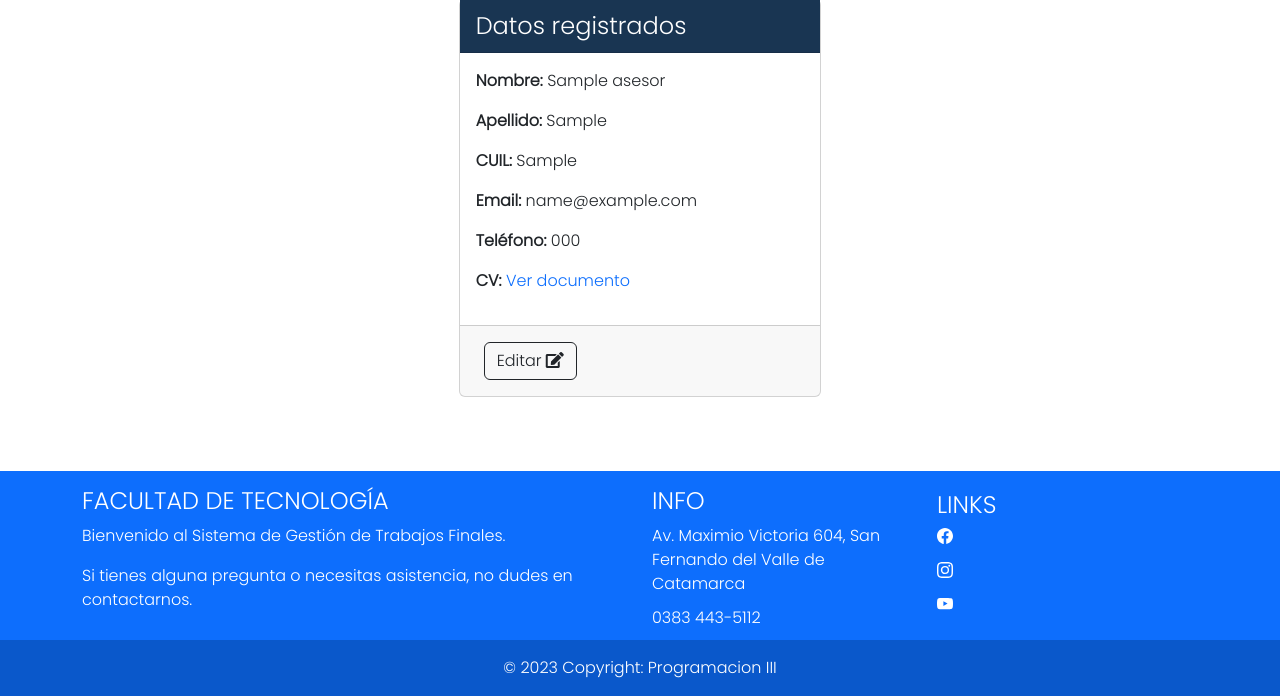
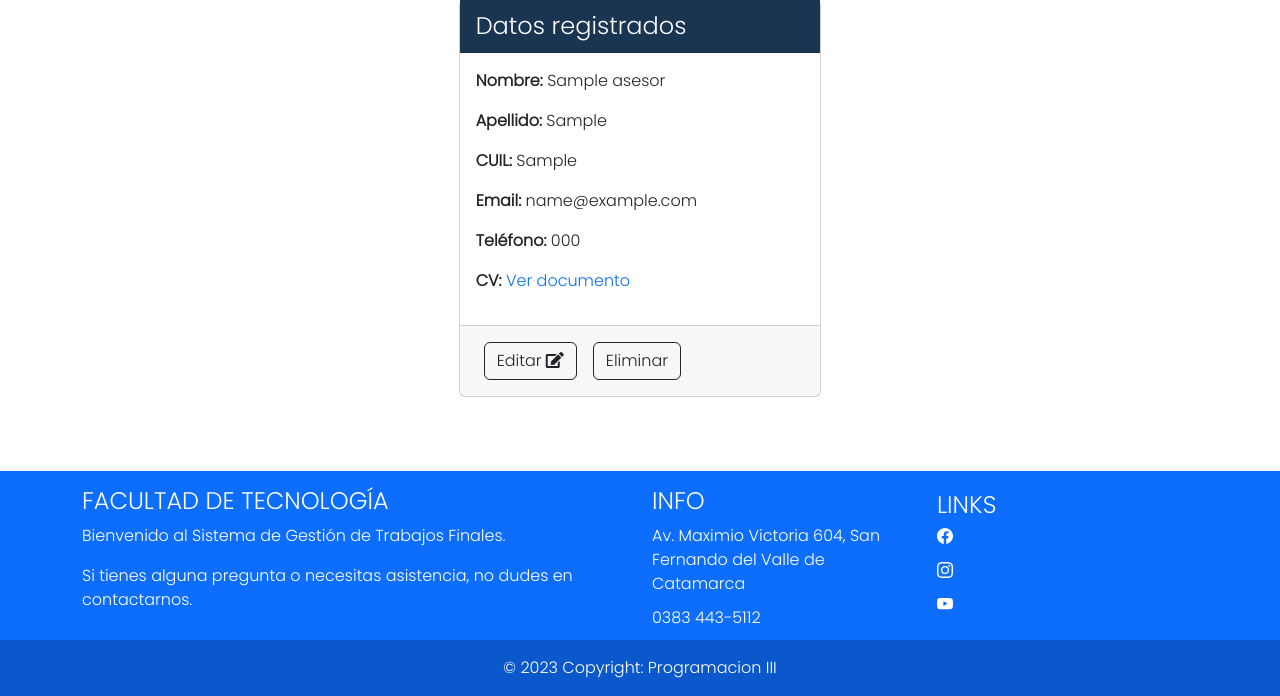
Before and after one commit to VicRamD/lab-prog-3, a Django app: page /personas/asesores/1/ in a window 1280 px wide. Shown: the part 153-849 px from the top of the page. Run offline with Django 5.2, Linux system fonts and the light colour scheme; tables that the repository leaves empty hold one stand-in row (values such as "Sample post").

Commit message:
Agrego delete de personas

```diff
--- a/persona/models.py
+++ b/persona/models.py
@@ -37,6 +37,9 @@ class Estudiante(Persona):
 class Asesor(Persona):
     cv = models.FileField(upload_to='uploads/')
 
+    def devolverCV(self):
+        return self.cv
+
 class AsesorProyecto(models.Model):
     proyecto = models.ForeignKey(Proyecto, on_delete=models.PROTECT, related_name="asesor_proyecto")
     asesor = models.ForeignKey(Asesor, on_delete=models.PROTECT, related_name="asesor")
--- a/persona/templates/detalle_persona.html
+++ b/persona/templates/detalle_persona.html
@@ -46,14 +46,30 @@
                   {% endif %}
 
                 </div>
-                <div class="card-footer">
+                <div class="card-footer cont-flex">
                     {% if tipo_persona == "estudiante" %}
                         <a class="btn btn-outline-dark m-2" href="{% url 'persona:editar_estudiante' persona.id %}">Editar <i class="fas fa-edit"></i></a>
+                        <form action="{% url 'persona:delete_estudiante' %}" method="POST">
+                            {% csrf_token %}
+                            <input type="hidden" name="id_persona" value="{{ persona.id }}">
+                            <input type="submit" class="btn btn-outline-dark m-2" value="Eliminar" onclick="return confirm('¿Está seguro que desea eliminar el registro?');">
+                        </form>
                     {% elif tipo_persona == "docente" %}
                         <a class="btn btn-outline-dark m-2" href="{% url 'persona:editar_docente' persona.id %}">Editar <i class="fas fa-edit"></i></a>
+                        <form action="{% url 'persona:delete_docente' %}" method="POST">
+                            {% csrf_token %}
+                            <input type="hidden" name="id_persona" value="{{ persona.id }}">
+                            <input type="submit" class="btn btn-outline-dark m-2" value="Eliminar" onclick="return confirm('¿Está seguro que desea eliminar el registro?');">
+                        </form>
                     {% else %}
                         <a class="btn btn-outline-dark m-2" href="{% url 'persona:editar_asesor' persona.id %}">Editar <i class="fas fa-edit"></i></a>
+                        <form action="{% url 'persona:delete_asesor' %}" method="POST">
+                            {% csrf_token %}
+                            <input type="hidden" name="id_persona" value="{{ persona.id }}">
+                            <input type="submit" class="btn btn-outline-dark m-2" value="Eliminar" onclick="return confirm('¿Está seguro que desea eliminar el registro?');">
+                        </form>
                     {% endif %}
+
                 </div>
               </div>
             </div>
--- a/persona/urls.py
+++ b/persona/urls.py
@@ -8,10 +8,13 @@ urlpatterns = [
     path('estudiantes/crear/', views.nuevoEstudiante, name='nuevo_estudiante'),
     path('estudiantes/<int:pk>/', views.estudianteDetalle, name='detalle_estudiante'),
     path('estudiantes/editar/<int:pk>', views.estudianteModificar, name='editar_estudiante'),
+    path('estudiantes/delete/', views.estudianteEliminar, name='delete_estudiante'),
     path('asesores/crear/', views.nuevoAsesor, name='nuevo_asesor'),
     path('asesores/<int:pk>/', views.asesorDetalle, name='detalle_asesor'),
     path('asesores/editar/<int:pk>/', views.asesorModificar, name='editar_asesor'),
+    path('asesores/delete/', views.asesorEliminar, name='delete_asesor'),
     path('docentes/crear/', views.nuevoDocente, name='nuevo_docente'),
     path('docentes/<int:pk>/', views.docenteDetalle, name='detalle_docente'),
     path('docentes/editar/<int:pk>/', views.docenteModificar, name='editar_docente'),
+    path('docentes/delete/', views.docenteEliminar, name='delete_docente'),
 ]
--- a/persona/views.py
+++ b/persona/views.py
@@ -127,6 +127,17 @@ def estudianteModificar(request, pk):
                                                            'tipo_persona': 'estudiante',
                                                                'persona': estudiante_revisado})
 
+def estudianteEliminar(request):
+    if request.method == 'POST':
+        if 'id_persona' in request.POST:
+            estudiante = get_object_or_404(Estudiante, pk=request.POST['id_persona'])
+            nombre_estudiante = estudiante.nombre_completo()
+            estudiante.delete()
+            messages.success(request, 'Se ha eliminado exitosamente al estudiante: {}'.format(nombre_estudiante))
+        else:
+            messages.error(request, 'Debe indicar qué Estudiante se desea eliminar')
+    return redirect(reverse('persona:lista_personas'))
+
 #========================================================
 # ============== Asesor =================================
 @login_required(login_url='usuarios:login')
@@ -179,6 +190,17 @@ def asesorModificar(request, pk):
                                                            'tipo_persona': 'asesor',
                                                                'persona': asesorDetalle_revisado})
 
+def asesorEliminar(request):
+    if request.method == 'POST':
+        if 'id_persona' in request.POST:
+            asesor = get_object_or_404(Asesor, pk=request.POST['id_persona'])
+            nombre_asesor = asesor.nombre_completo()
+            asesor.delete()
+            messages.success(request, 'Se ha eliminado exitosamente al asesor: {}'.format(nombre_asesor))
+        else:
+            messages.error(request, 'Debe indicar qué Asesor se desea eliminar')
+    return redirect(reverse('persona:lista_personas'))
+
 #========================================================
 # ============== Docente =================================
 def nuevoDocente(request):
@@ -226,6 +248,17 @@ def docenteModificar(request, pk):
                                                            'tipo_persona': 'docente',
                                                                'persona': docente_revisado})
 
+def docenteEliminar(request):
+    if request.method == 'POST':
+        if 'id_persona' in request.POST:
+            docente = get_object_or_404(Docente, pk=request.POST['id_persona'])
+            nombre_docente = docente.nombre_completo()
+            docente.delete()
+            messages.success(request, 'Se ha eliminado exitosamente al docente: {}'.format(nombre_docente))
+        else:
+            messages.error(request, 'Debe indicar qué Docente se desea eliminar')
+    return redirect(reverse('persona:lista_personas'))
+
 #========================================================
 #Funciones para ser usadas
 def mensajeErrorCuil(request, cuil):
--- a/static/css/base.css
+++ b/static/css/base.css
@@ -89,6 +89,13 @@ a.bam {
     color: white;
     border-style: solid;
     border-color: black;
+}
+
+.cont-flex {
+    display: flex;
+    flex-wrap: wrap;
+    justify-content: center
+    align-items: center
 }
 
 /* Footer*/
```
